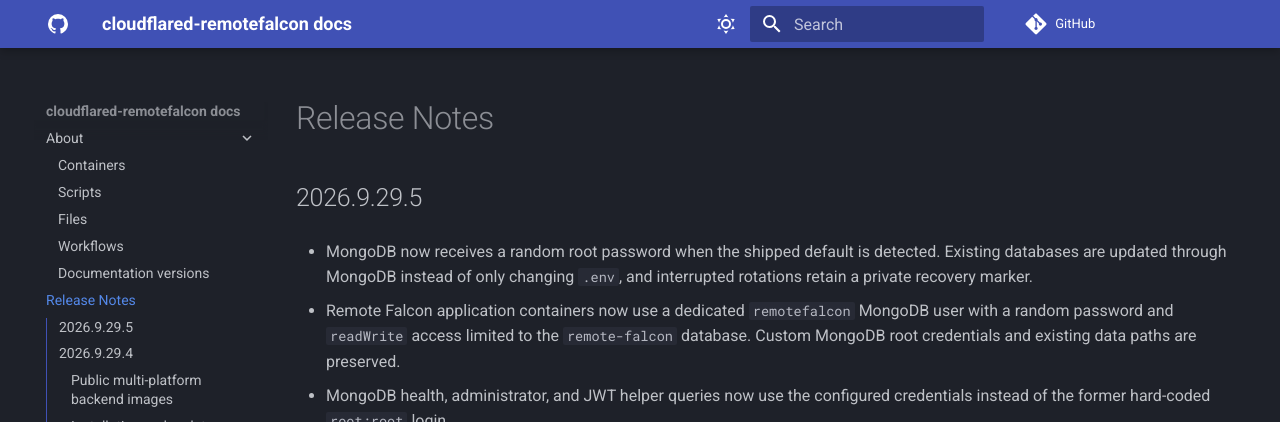
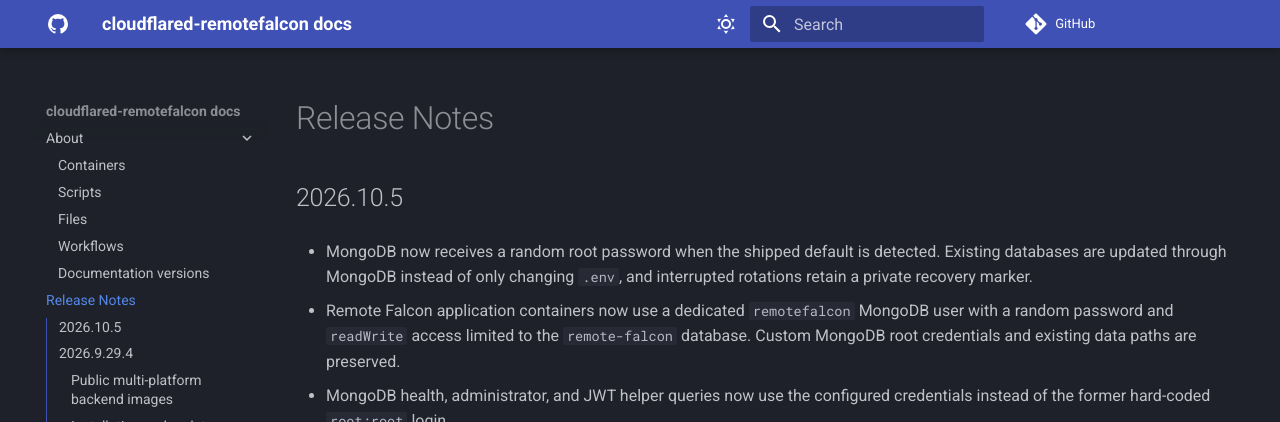
Before and after one commit to Ne0n09/cloudflared-remotefalcon, an MkDocs documentation site: the page built from docs/release-notes.md, in a window 1280 px wide and 900 px high. Shown: the top 422 px of the window. Built offline with MkDocs 1.6.1 and Material for MkDocs 9.7.7, drawn with Linux system fonts in a browser that asks for light colours; comment, search, counter and statistics services are not loaded; the version menu is left out.

Commit message:
Set release version to 2026.10.5

```diff
--- a/docs/release-notes.md
+++ b/docs/release-notes.md
@@ -1,6 +1,6 @@
 # Release Notes
 
-## 2026.9.29.5
+## 2026.10.5
 
 - MongoDB now receives a random root password when the shipped default is detected. Existing databases are updated through MongoDB instead of only changing `.env`, and interrupted rotations retain a private recovery marker.
 
```
Also changed, not shown: 14 other files.
